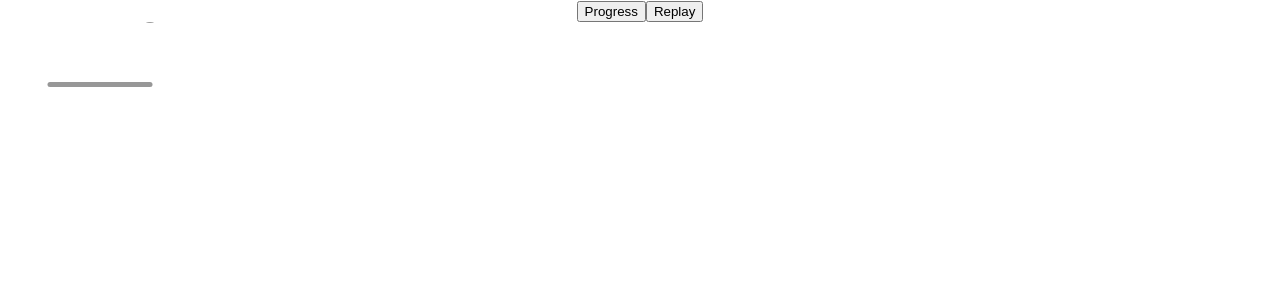
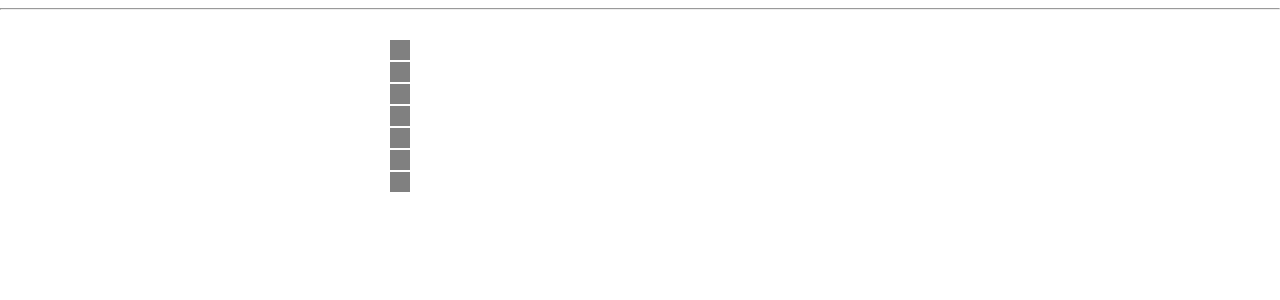
Before and after one commit to ryansukale/labs, a React (Create React App) app: page / in a window 1280 px wide. Shown: the top 300 px of the page. Built offline with nearby package versions, Linux system fonts and the light colour scheme.

Commit message:
Create a simple vertical strip of rectangles

```diff
--- a/package.json
+++ b/package.json
@@ -6,6 +6,8 @@
     "@testing-library/jest-dom": "^4.2.4",
     "@testing-library/react": "^9.3.2",
     "@testing-library/user-event": "^7.1.2",
+    "d3": "^6.1.1",
+    "emotion": "^10.0.27",
     "gsap": "^3.3.0",
     "react": "^16.13.1",
     "react-dom": "^16.13.1",
--- a/src/App.js
+++ b/src/App.js
@@ -1,11 +1,14 @@
 import React from 'react';
 import './App.css';
 import SimpleGsap from './components/SimpleGsap';
+import Heatmap from './components/Heatmap';
 
 function App() {
   return (
     <div className="App">
-      <SimpleGsap></SimpleGsap>
+      {/* <SimpleGsap></SimpleGsap> */}
+      <hr/>
+      <Heatmap />
     </div>
   );
 }
--- a/src/components/ContributionGraph.js
+++ b/src/components/Heatmap.js
@@ -1,4 +1,5 @@
-import React, {useEffect} from 'react';
+import React, {useEffect, useRef} from 'react';
+import * as d3 from "d3";
 
 const isSaturday = date => date.getDay() === 6;
 
@@ -24,12 +25,36 @@ function getFirstSunday(weeks, date) {
 }
 
 export default () => {
+  const gridRef = useRef();
+
   const weeks = 52;
   const today = new Date();
   const closestSaturday = getClosestSaturday(today);
   const firstSunday = getFirstSunday(weeks, closestSaturday);
 
+  const rows = weeks;
+  const cols = 7;
+
+  useEffect(() => {
+    const gridNode = gridRef.current
+    const svg = d3.select(gridNode)
+      .append('svg')
+      .attr('width', 500)
+      .attr('height', 300);
+
+    const data = [1, 2, 3, 4, 5, 6, 7];
+    svg.selectAll('rect')
+      .data(data)
+      .enter()
+      .append('rect')
+      .attr('width', 20)
+      .attr('height', 20)
+      .attr('fill', 'gray')
+      .attr('y', (d) => d * 22)
+  }, []);
+
   return (
-    <div></div>
+    <div ref={gridRef}>
+    </div>
   );
 }
```
Also changed, not shown: 1 other file (tests, documents, lock files or other folders).
